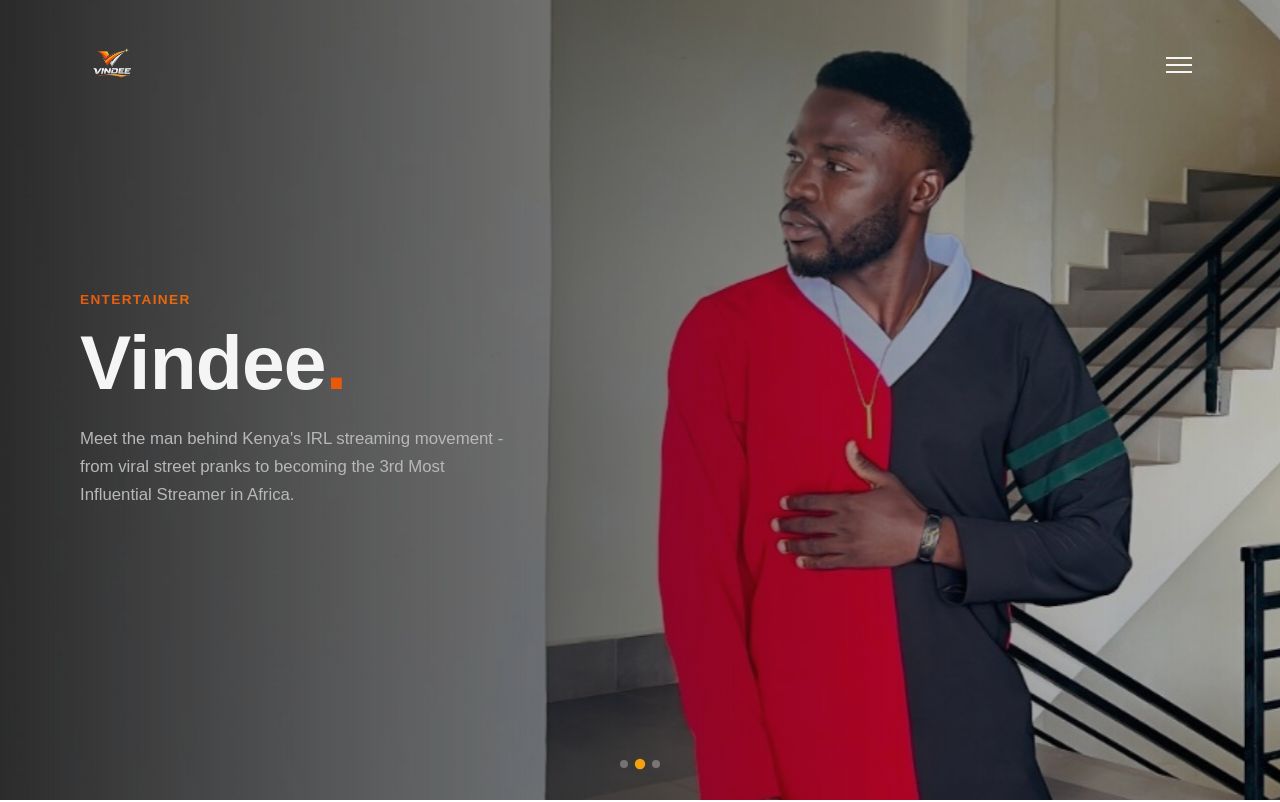
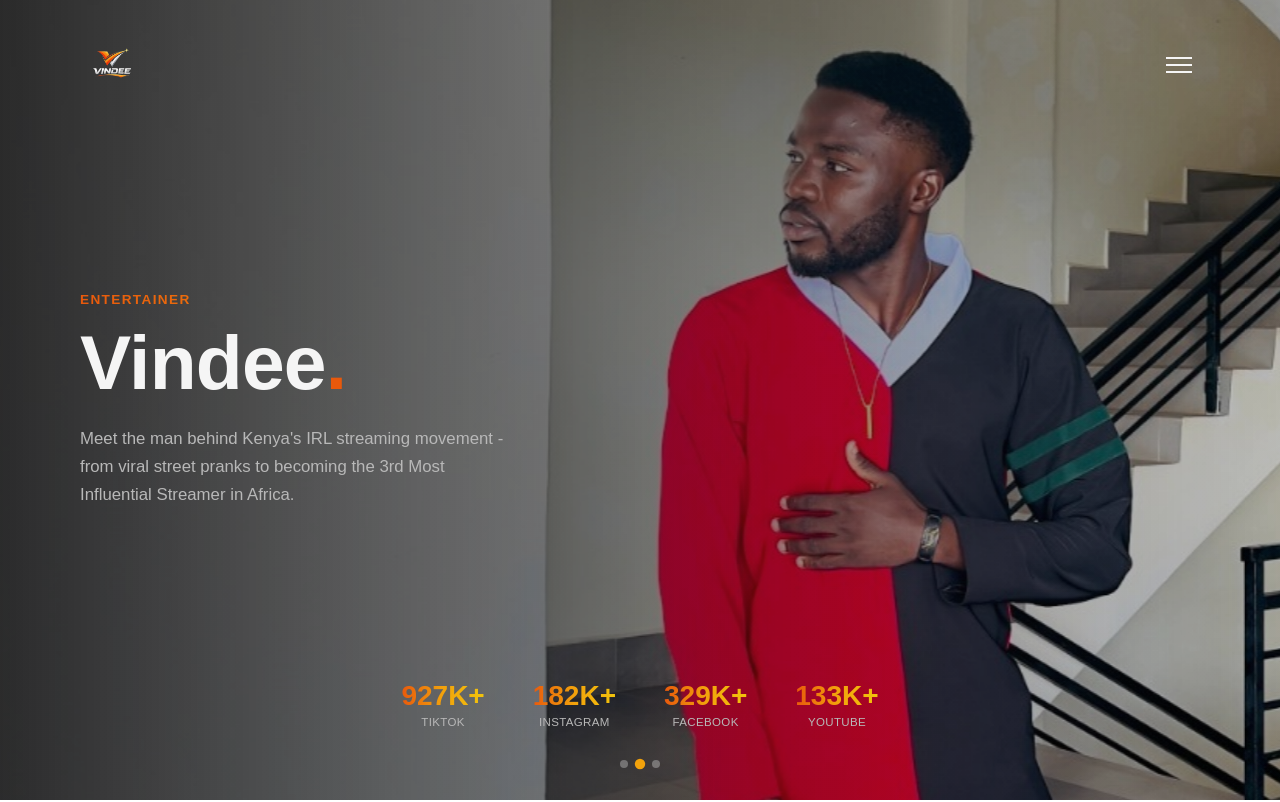
Before and after one commit to Fineteklabs-Engineering/Vindee-project, a React (Vite) app: page /about in a window 1280 px wide. Shown: the top 802 px of the page. Built offline with nearby package versions, Linux system fonts and the light colour scheme.

Commit message:
added the stats to the aboutpage herosection

```diff
--- a/src/Pages/HighlightsPage.jsx
+++ b/src/Pages/HighlightsPage.jsx
@@ -1,7 +1,7 @@
 
 import { Helmet } from 'react-helmet-async';
 import HighlightsHero from '../components/HighlightsHero';
-
+import HighlightsGrid from '../components/HighlightsGrid';
 
 
 const HighlightsPage = () => (
@@ -10,7 +10,7 @@ const HighlightsPage = () => (
       <title>Career Highlights — Vindee Official</title>
     </Helmet>
     <HighlightsHero />
-    {/* <HighlightsGrid /> */}
+    <HighlightsGrid />
 
   </>
 );
--- a/src/components/AboutHero.jsx
+++ b/src/components/AboutHero.jsx
@@ -1,5 +1,5 @@
 // AboutHero.jsx
-import { useEffect, useState } from 'react';
+import { useEffect, useRef, useState } from 'react';
 import Navbar from './Navbar';
 import '../styles/about-hero.css';
 
@@ -11,8 +11,58 @@ const bgImages = [
 
 const ROTATE_MS = 5000;
 
+const heroStats = [
+  { value: 927, suffix: 'K+', label: 'TikTok' },
+  { value: 182, suffix: 'K+', label: 'Instagram' },
+  { value: 329, suffix: 'K+', label: 'Facebook' },
+  { value: 133, suffix: 'K+', label: 'YouTube' },
+];
+
+const useCountUp = (target, shouldStart, duration = 1500) => {
+  const [count, setCount] = useState(0);
+  const frameRef = useRef(null);
+
+  useEffect(() => {
+    if (!shouldStart) {
+      cancelAnimationFrame(frameRef.current);
+      setCount(0);
+      return;
+    }
+
+    let startTime = null;
+
+    const step = (timestamp) => {
+      if (!startTime) startTime = timestamp;
+      const progress = Math.min((timestamp - startTime) / duration, 1);
+      const eased = 1 - Math.pow(1 - progress, 3);
+      setCount(Math.round(eased * target));
+
+      if (progress < 1) frameRef.current = requestAnimationFrame(step);
+    };
+
+    frameRef.current = requestAnimationFrame(step);
+
+    return () => cancelAnimationFrame(frameRef.current);
+  }, [shouldStart, target, duration]);
+
+  return count;
+};
+
+const HeroStatItem = ({ stat, shouldStart }) => {
+  const count = useCountUp(stat.value, shouldStart);
+
+  return (
+    <div className="aboutHeroStatItem">
+      <p className="aboutHeroStatValue">{count}{stat.suffix}</p>
+      <p className="aboutHeroStatLabel">{stat.label}</p>
+    </div>
+  );
+};
+
 const AboutHero = () => {
   const [activeIndex, setActiveIndex] = useState(0);
+  const [statsInView, setStatsInView] = useState(false);
+  const sectionRef = useRef(null);
 
   useEffect(() => {
     const timer = setInterval(() => {
@@ -22,8 +72,17 @@ const AboutHero = () => {
     return () => clearInterval(timer);
   }, []);
 
+  useEffect(() => {
+    const observer = new IntersectionObserver(
+      ([entry]) => setStatsInView(entry.isIntersecting),
+      { threshold: 0.4 }
+    );
+    if (sectionRef.current) observer.observe(sectionRef.current);
+    return () => observer.disconnect();
+  }, []);
+
   return (
-    <section className="aboutHero">
+    <section className="aboutHero" ref={sectionRef}>
       <div className="aboutHeroBgWrap">
         {bgImages.map((src, index) => (
           <img
@@ -49,6 +108,12 @@ const AboutHero = () => {
         </p>
       </div>
 
+      <div className="aboutHeroStats">
+        {heroStats.map((stat) => (
+          <HeroStatItem stat={stat} shouldStart={statsInView} key={stat.label} />
+        ))}
+      </div>
+
       <div className="aboutHeroDots">
         {bgImages.map((_, index) => (
           <button
--- a/src/styles/about-hero.css
+++ b/src/styles/about-hero.css
@@ -112,6 +112,42 @@
   margin: 0;
 }
 
+.aboutHeroStats {
+  position: absolute;
+  bottom: 4.5rem;
+  left: 50%;
+  transform: translateX(-50%);
+  z-index: 2;
+  display: flex;
+  justify-content: center;
+  gap: 3rem;
+}
+
+.aboutHeroStatItem {
+  display: flex;
+  flex-direction: column;
+  align-items: center;
+}
+
+.aboutHeroStatValue {
+  font-size: 1.75rem;
+  font-weight: 700;
+  background: linear-gradient(90deg, #E8590C, #F2A20C, #F2C40C);
+  -webkit-background-clip: text;
+  background-clip: text;
+  color: transparent;
+  margin: 0 0 0.25rem;
+}
+
+.aboutHeroStatLabel {
+  font-size: 0.72rem;
+  font-weight: 500;
+  letter-spacing: 0.03em;
+  text-transform: uppercase;
+  color: #B8B8B8;
+  margin: 0;
+}
+
 /* Tablet */
 @media (max-width: 900px) {
   .aboutHeroContent {
--- a/src/styles/bio-section.css
+++ b/src/styles/bio-section.css
@@ -101,6 +101,24 @@
 }
 
 /* Tablet */
+
+@media screen and (min-width: 1440px) {
+  .bioWrap {
+    max-height: 620px;
+  }
+
+  .bioContentCol {
+    padding: 3rem 4.5rem;
+  }
+
+  .bioParagraph {
+    margin-bottom: 1rem;
+  }
+
+  .bioMission {
+    margin: 1.25rem 0 1.5rem;
+  }
+}
 @media (max-width: 900px) {
   .bioOuterWrap {
     padding: 1.5rem;
```
